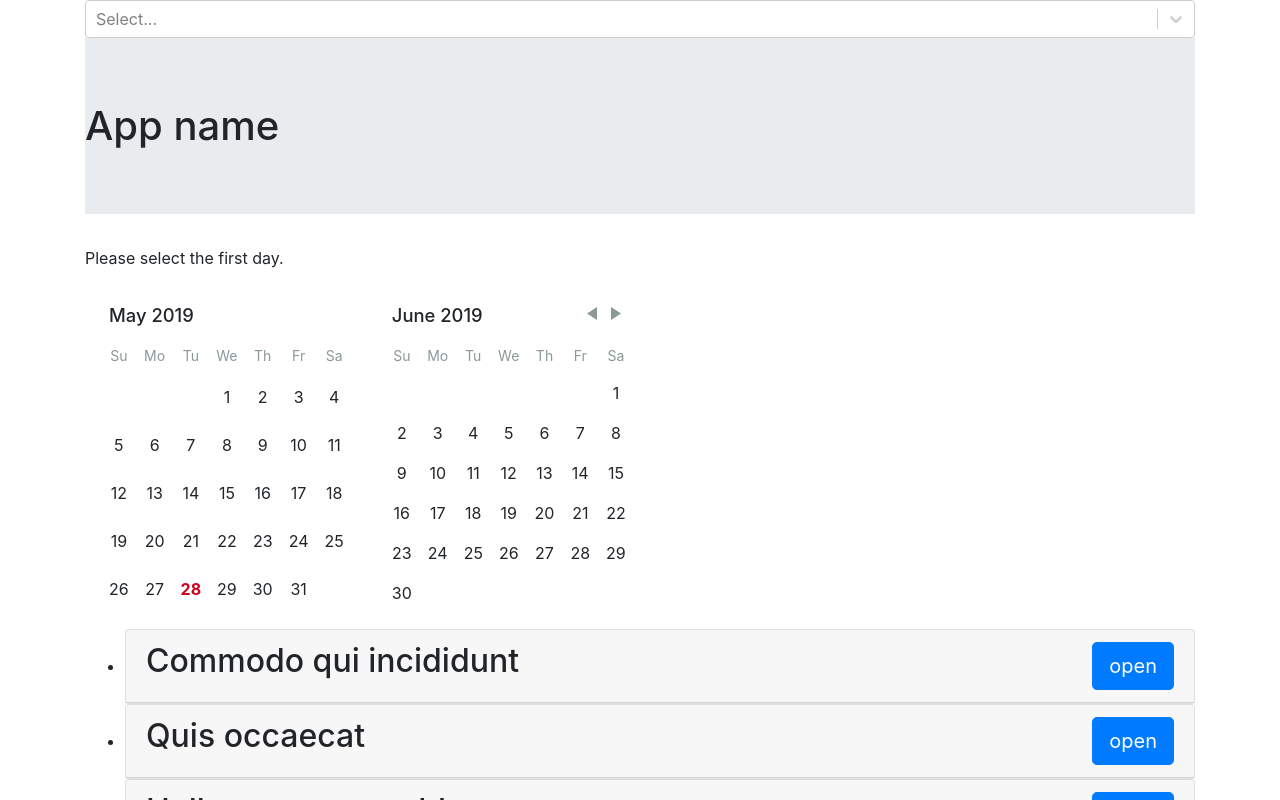
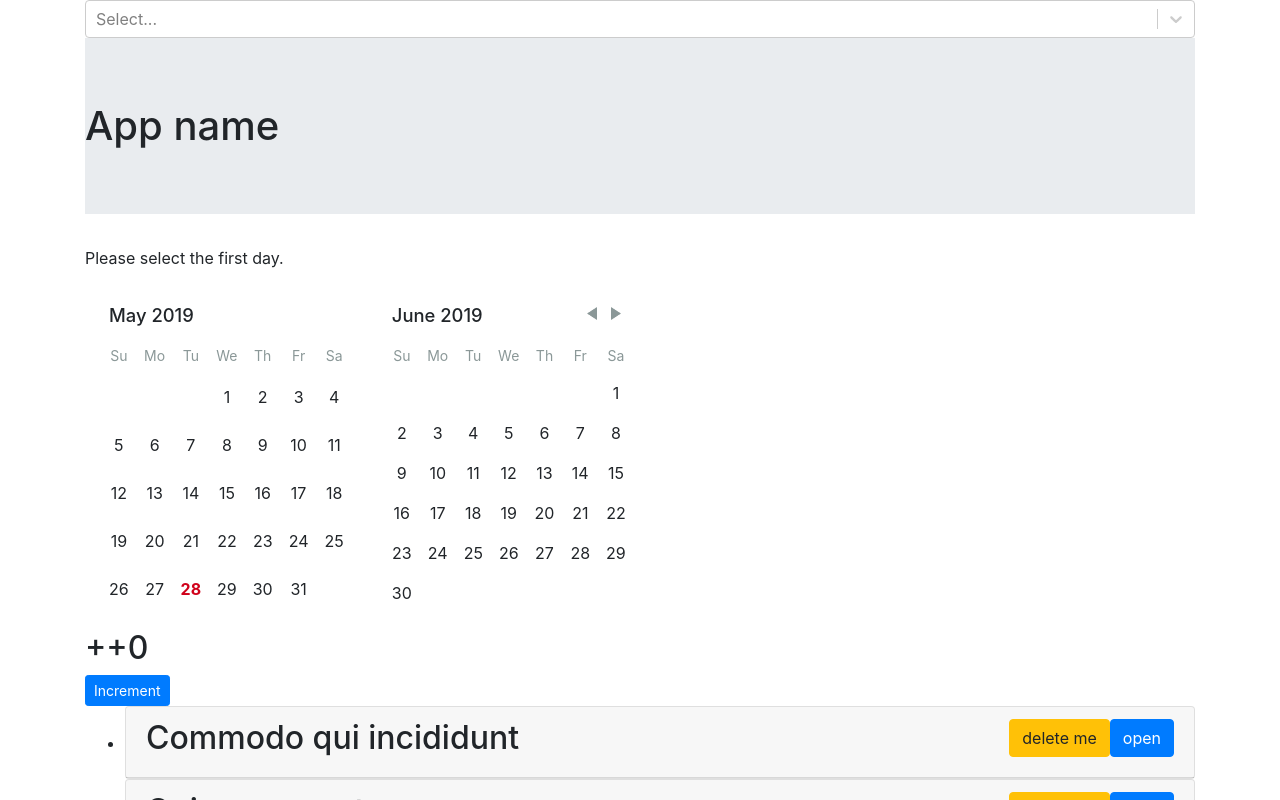
Before and after one commit to KirillChekalin/react, a React (Create React App) app: page / in a window 1280 px wide. Shown: the top 800 px of the page. Built offline with nearby package versions, Linux system fonts and the light colour scheme; the HTML template or start-up script is replaced by a standard one.

Commit message:
add delete articles func

```diff
--- a/package.json
+++ b/package.json
@@ -8,6 +8,7 @@
     "react": "^16.8.6",
     "react-day-picker": "^7.3.0",
     "react-dom": "^16.8.6",
+    "react-redux": "^7.0.3",
     "react-scripts": "3.0.1",
     "react-select": "^3.0.3",
     "react-transition-group": "^1.2.1",
--- /dev/null
+++ b/src/AC/index.js
@@ -0,0 +1,14 @@
+import {DELETE_ARTICLE, INCREMENT} from '../constans';
+
+export function increment() {
+  return {
+    type: INCREMENT
+  };
+};
+
+export function deleteArticle(id) {
+  return {
+    type: DELETE_ARTICLE,
+    payload: {id}
+  };
+};
--- a/src/components/App.js
+++ b/src/components/App.js
@@ -6,6 +6,7 @@ import 'bootstrap/dist/css/bootstrap.css'
 import Select from 'react-select'
 
 import DayPicker from './dayPicker/DayPicker';
+import Counter from './Counter';
 
 class App extends Component {
   state = {
@@ -21,7 +22,8 @@ class App extends Component {
         <Select isMulti options = {options} value = {this.state.selection} onChange = {this.changeSelection}/>
         <h1 className='jumbotron jumbotron-fluid'>App name</h1>
         <DayPicker />
-        <ArticleList articles = {articles}/>
+        <Counter />
+        <ArticleList/>
       </div>
       )
     }
--- a/src/components/Article.js
+++ b/src/components/Article.js
@@ -1,7 +1,8 @@
 import React, { PureComponent} from 'react'
 import CommentList from './comments/CommentList';
 import { CSSTransitionGroup } from 'react-transition-group'
-
+import {connect} from 'react-redux'
+import {deleteArticle} from '../AC'
 import CommentForm from './commentForm/CommentForm';
 
 import '../style.css'
@@ -25,9 +26,10 @@ class Article extends PureComponent{
         <div className='card-header'>
           <h2>
             {article.title}
-            <button  onClick = {toggleOpen} className='btn btn-primary btn-lg float-right'>
+            <button  onClick = {toggleOpen} className='btn btn-primary btn-md float-right'>
               {isOpen ? 'close' : 'open'}
             </button>
+            <button onClick = {this.handleDelete} className='btn btn-warning btn-md float-right'>delete me</button>
           </h2>
         </div>
         <div  className={isOpen ? 'card-body' : null}>
@@ -44,6 +46,11 @@ class Article extends PureComponent{
     )
   }
 
+  handleDelete = () => {
+    const{deleteArticle, article} = this.props;
+    deleteArticle(article.id);
+  };
+
   getBody() {
     const {article, isOpen} = this.props;
     if(!isOpen) return null;
@@ -55,4 +62,4 @@ class Article extends PureComponent{
 }
 
 
-export default Article
+export default connect(null, {deleteArticle})(Article)
--- a/src/components/ArticleList.js
+++ b/src/components/ArticleList.js
@@ -1,9 +1,15 @@
 import React, {Component} from 'react'
 import Article from './Article'
-import toggleArticle from './decorator/accordion'
+import accordion from './decorator/accordion'
+import {connect} from 'react-redux'
+import PropTypes from 'prop-types'
 
 
 class ArticleList extends Component {
+
+  static propTypes = {
+    articles: PropTypes.array.isRequired
+  }
 
   render () {
     const {articles, isOpen, toggleOpen} = this.props;
@@ -28,4 +34,6 @@ class ArticleList extends Component {
   }
 }
 
-export default toggleArticle(ArticleList)
+export default connect(state => ({
+  articles: state.articles
+}))(accordion(ArticleList));
--- /dev/null
+++ b/src/components/Counter.js
@@ -0,0 +1,45 @@
+import React, {Component} from 'react';
+import PropTypes from 'prop-types';
+import {connect} from 'react-redux';
+import {increment} from '../AC'
+
+class Counter extends Component {
+  static propTypes = {
+    counter: PropTypes.number
+  };
+
+  render() {
+
+    return(
+      <div>
+        <h2>++{this.props.counter}</h2>
+        <button className = 'btn btn-sm btn-primary' onClick = {this.handleIncrement} >Increment</button>
+      </div>
+    );
+  }
+
+  handleIncrement = (e) => {
+    const {increment} = this.props;
+    increment();
+  }
+}
+// function mapStateToProps(state){
+//   return {
+//     counter: state.count
+//   };
+// };
+// ES5 syntax
+// const mapToDispatch = {
+//   dispatchIncrement: increment
+// };
+
+// ES6 syntax
+// const mapToDispatch = {increment};
+
+//const decorator = connect(mapStateToProps, mapToDispatch);
+
+export default connect((state) => ({
+  counter: state.count
+}), {increment})(Counter);
+
+//export default decorator(Counter);
--- /dev/null
+++ b/src/components/Root.js
@@ -0,0 +1,20 @@
+import React from 'react';
+import PropTypes from 'prop-types';
+import App from './App';
+import store from '../store';
+import {Provider} from 'react-redux';
+
+
+function Root() {
+  return (
+    <Provider store = {store}>
+      <App />
+    </Provider>
+  );
+}
+
+Root.propTypes = {
+
+};
+
+export default Root;
--- /dev/null
+++ b/src/constans.js
@@ -0,0 +1,3 @@
+export const DELETE_ARTICLE = 'DELETE_ARTICLE';
+
+export const INCREMENT = 'INCREMENT';
--- a/src/index.js
+++ b/src/index.js
@@ -1,9 +1,8 @@
 import React from 'react'
 import {render} from 'react-dom'
-import App from './components/App.js'
-import store from './store';
+import Root from './components/Root.js'
 
 
 
 
-render(<App />, document.getElementById('root'));
+render(<Root />, document.getElementById('root'));
--- /dev/null
+++ b/src/reducer/articles.js
@@ -0,0 +1,10 @@
+import {articles as defaultArticles} from '../components/fixtures.js'
+import {DELETE_ARTICLE} from '../constans'
+
+export default (articleState = defaultArticles, action) => {
+  const {type, payload} = action;
+  switch (type) {
+    case DELETE_ARTICLE: return articleState.filter(article => article.id !== payload.id);
+  }
+  return articleState;
+}
--- a/src/reducer/counter.js
+++ b/src/reducer/counter.js
@@ -1,3 +1,9 @@
+import {INCREMENT} from '../constans'
+
 export default (count = 0, action) => {
+  const {type} = action;
+  switch (type) {
+    case INCREMENT : return count + 1;
+  }
   return count;
 }
--- a/src/reducer/index.js
+++ b/src/reducer/index.js
@@ -1,6 +1,8 @@
 import {combineReducers} from 'redux'
 import counterReducer from './counter'
+import articles from './articles'
 
 export default combineReducers({
-  count: counterReducer
+  count: counterReducer,
+  articles
 });
```
Also changed, not shown: 1 other file (tests, documents, lock files or other folders).
